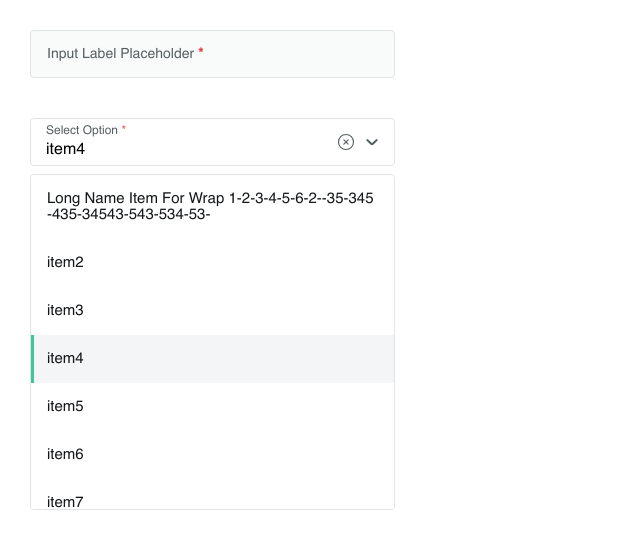
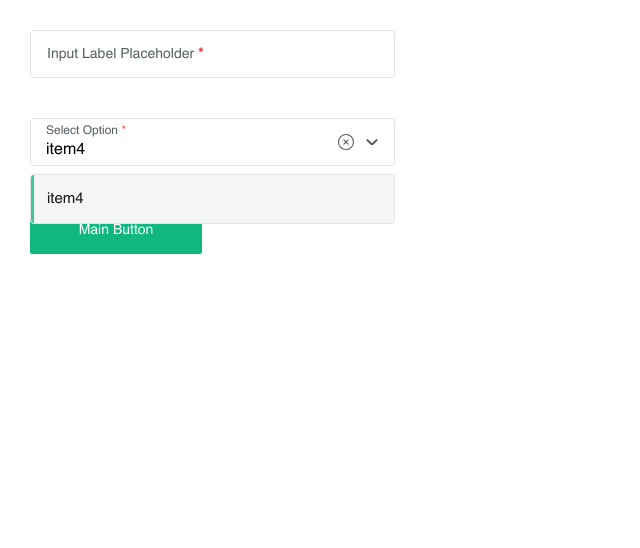
Before and after one commit to saba1101/react_components, a React (Vite) app: page / in a window 1280 px wide. Both pictures are taken after a click on the element 372 px from the left and 142 px from the top of the page. Shown: the top 548 px of the page, without its empty margins (0-640 px from the left). Built offline with nearby package versions, Linux system fonts and the light colour scheme.

Commit message:
fix single select undefined class

```diff
--- a/src/components/Form/Input/Input.module.scss
+++ b/src/components/Form/Input/Input.module.scss
@@ -1,7 +1,7 @@
 .componentInputWrapper{
     width: 100%;
     border: 0.0625rem solid $Day-Steelgrey06;
-    background: $Day-Steelgrey01;
+    background: $Day-Steelgrey00;
     border-radius: 0.25rem;
     position: relative;
     transition: $Default-Transition;
--- a/src/components/Form/Selects/SingleSelect/SingleSelectDropdown.jsx
+++ b/src/components/Form/Selects/SingleSelect/SingleSelectDropdown.jsx
@@ -118,13 +118,12 @@ const SingleSelectDropdown = ({
                                         <li
                                             onClick={() => SelectOption(item,closeOnSelect ?? false)}
                                             className={`
-                                                ${style.singleOption}
                                                 ${SelectedObj.current?.id && SelectedObj.current?.id === item.id ? style.selected : '' }
                                                 ${withFilter ? style[SetFilteredOptiopClassState(item.label)] : ''}
                                             `}
                                             key={index}
                                         >
-                                            <span className='option-label'>
+                                            <span className={style.optionLabel}>
                                                 {item.label}
                                             </span>
                                         </li>
--- a/src/components/Form/Selects/SingleSelect/SingleSelectDropdown.module.scss
+++ b/src/components/Form/Selects/SingleSelect/SingleSelectDropdown.module.scss
@@ -155,10 +155,8 @@
             font-size: 1rem;
         }
     }
-}
-
     .collapsableOptions{
-    width: 100;
+        width: 100%;
         max-height: 21rem;
         position: absolute;
         left: 0;
@@ -212,3 +210,4 @@
             }
         }
     }
+}
--- a/src/views/home/Home.jsx
+++ b/src/views/home/Home.jsx
@@ -40,7 +40,7 @@ const Home  = () => {
                     isRequired={true}
                     data={Data.Plain}
                     selectedOptonID={SelectedID}
-                    withFilter={false}
+                    withFilter={true}
                     withClear={true}
                     closeOnSelect={true}
                     selected={(obj) => setSelectedObj(obj)}
```
Lines whose indentation alone changed are shown as unchanged.
